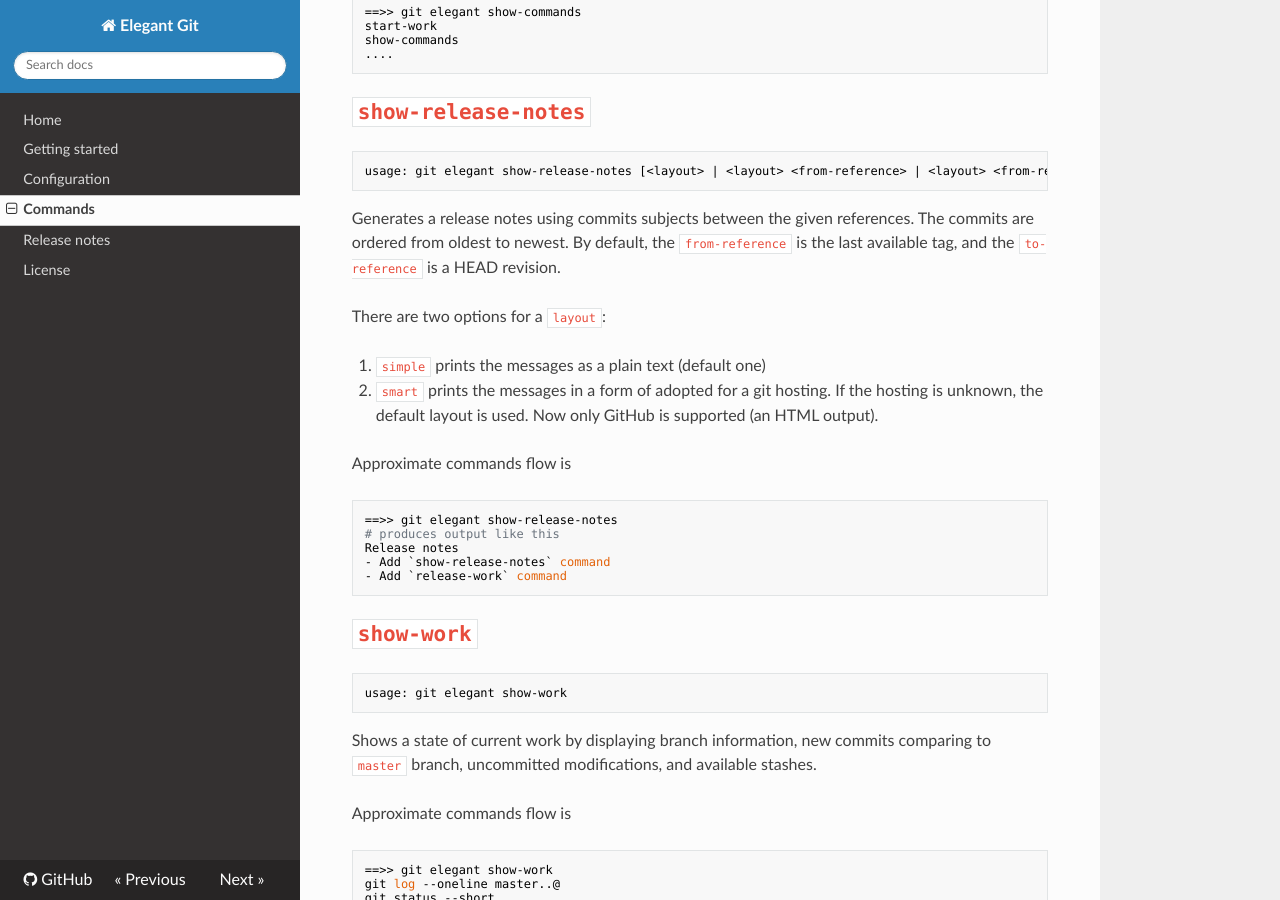
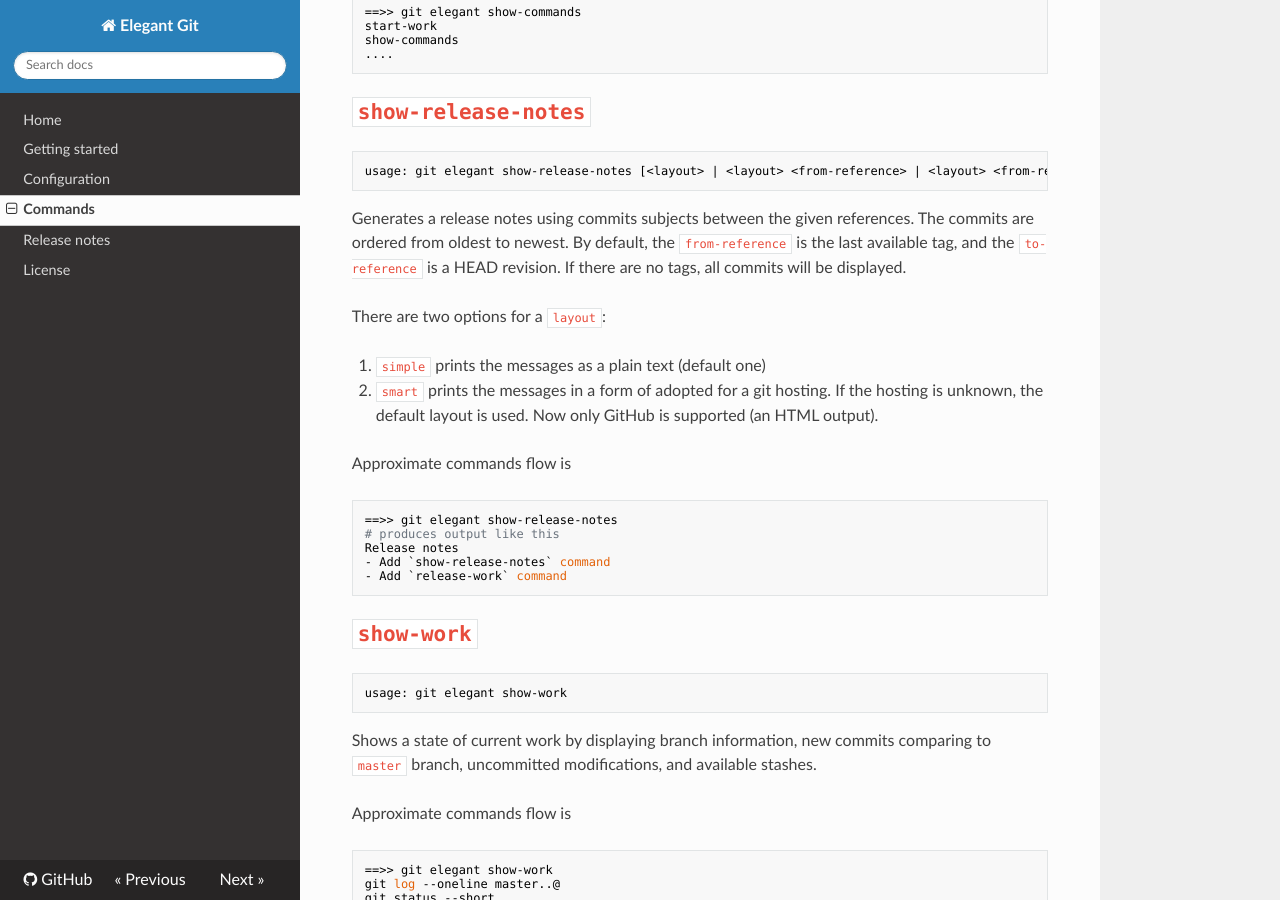
Before and after one commit to bees-hive/elegant-git, an MkDocs documentation site: the page built from docs/commands.md, in a window 1280 px wide and 900 px high, scrolled down 6142 px. Built offline with MkDocs 1.6.1, drawn with Linux system fonts in a browser that asks for light colours; nearby versions of some CDN libraries.

Commit message:
Show release notes for a repository without tags
If a repository does not have tags, then all commits are the release
log.

```diff
--- a/docs/commands.md
+++ b/docs/commands.md
@@ -328,7 +328,8 @@ usage: git elegant show-release-notes [<layout> | <layout> <from-reference> | <l
 
 Generates a release notes using commits subjects between the given references.
 The commits are ordered from oldest to newest. By default, the `from-reference`
-is the last available tag, and the `to-reference` is a HEAD revision.
+is the last available tag, and the `to-reference` is a HEAD revision. If
+there are no tags, all commits will be displayed.
 
 There are two options for a `layout`:
 
```
Also changed, not shown: 2 other files.
